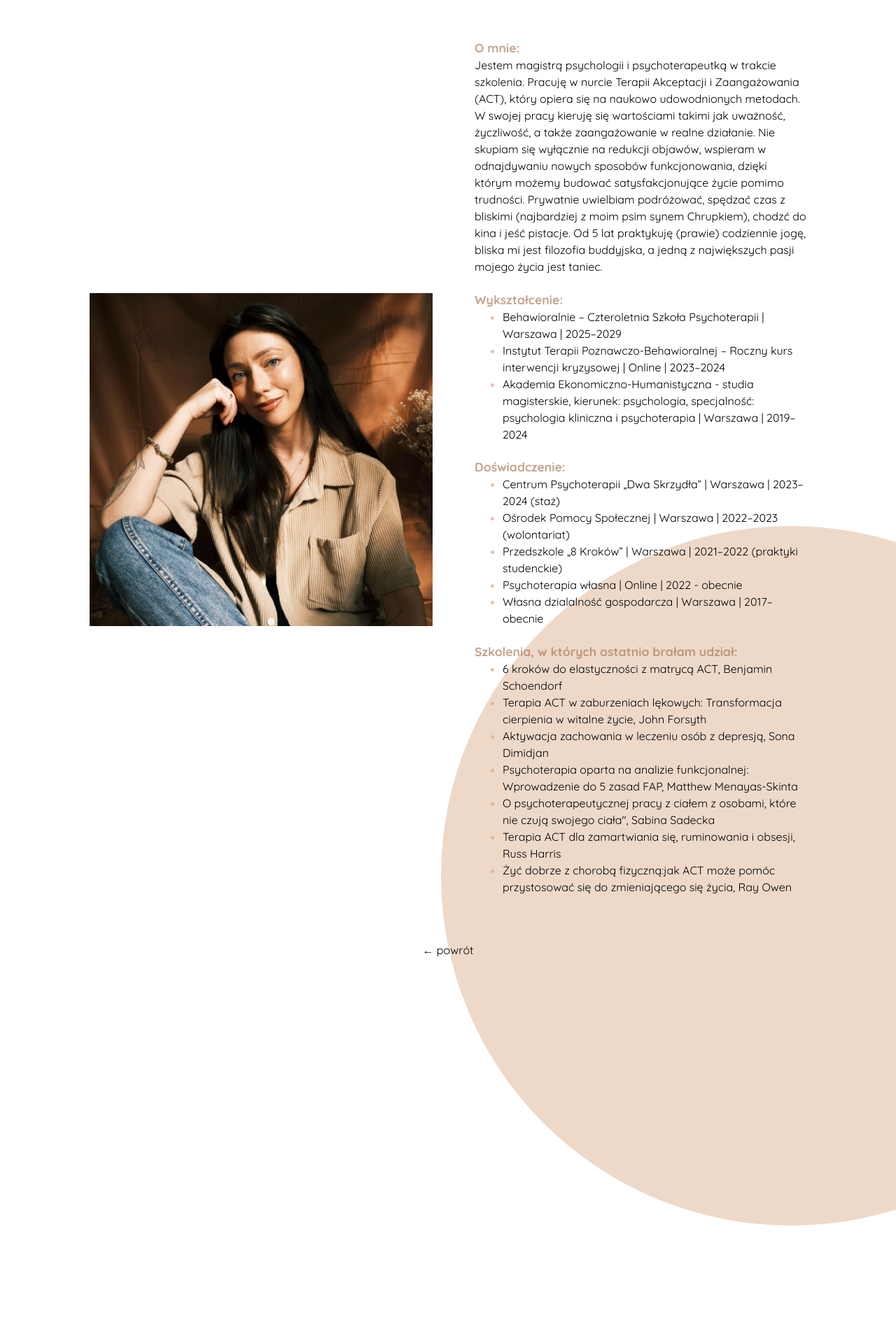
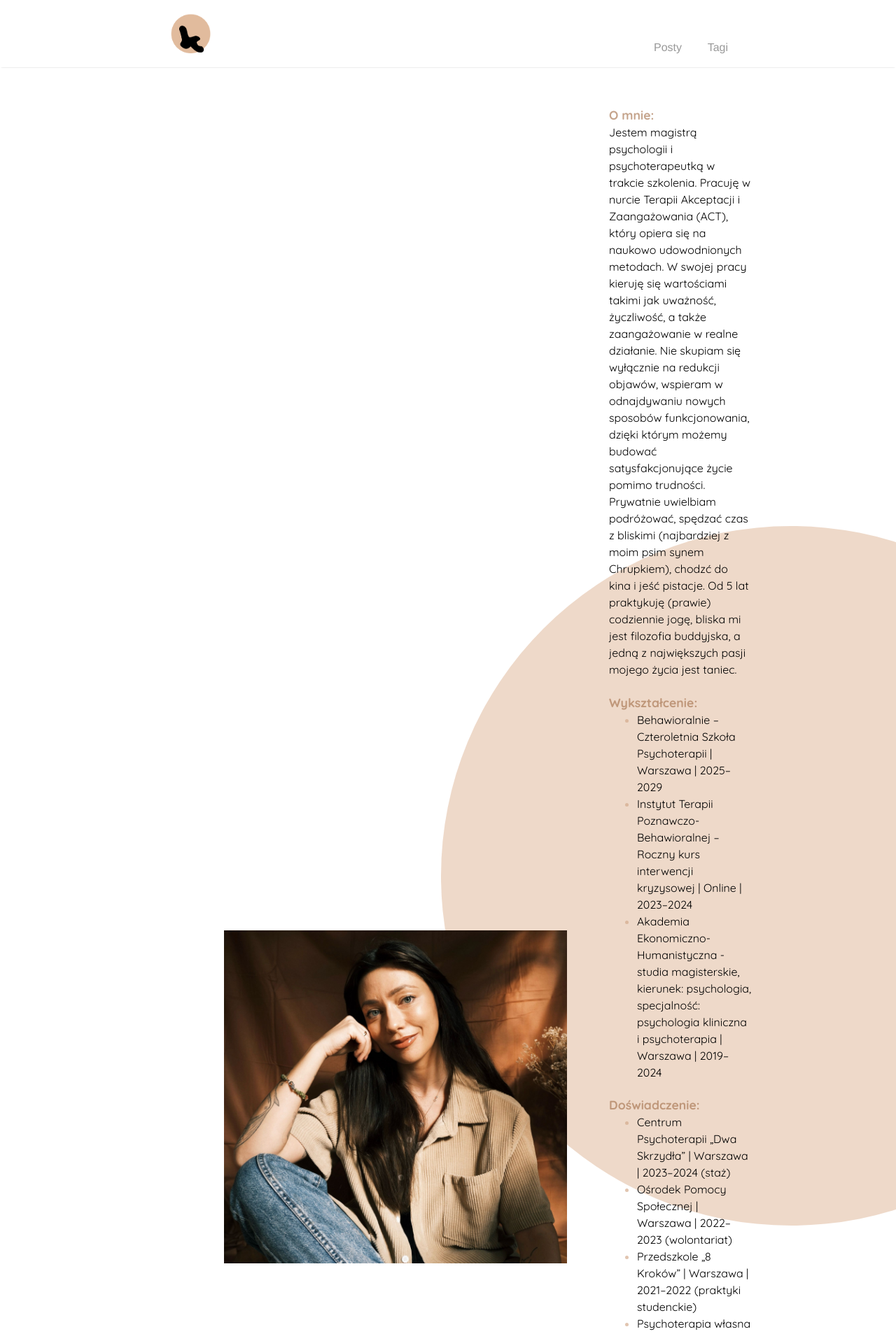
Before and after one commit to misievicz/kontekst, a Jekyll site: the page built from about.html, in a window 1280 px wide. Shown: the top 1907 px of the page at 70% size. Built offline with Jekyll 4.4.1, drawn with Linux system fonts in a browser that asks for light colours; some of the changed text lies outside the part shown.

Commit message:
ver_0.1 beta -22. naprawda {{ site.baseurl }}

```diff
--- a/about.html
+++ b/about.html
@@ -1,10 +1,13 @@
+---
+layout: default
+---
 <html class="about-html">
 
 <head>
   <meta charset="utf-8">
   <meta name="viewport" content="width=device-width, initial-scale=1.0">
   <title>O mnie</title>
-  <link rel="stylesheet" href="assets/main.css">
+  <link rel="stylesheet" href="{{ site.baseurl }}/assets/main.css">
   <link rel="preconnect" href="https://fonts.googleapis.com">
   <link rel="preconnect" href="https://fonts.gstatic.com" crossorigin>
   <link
```
